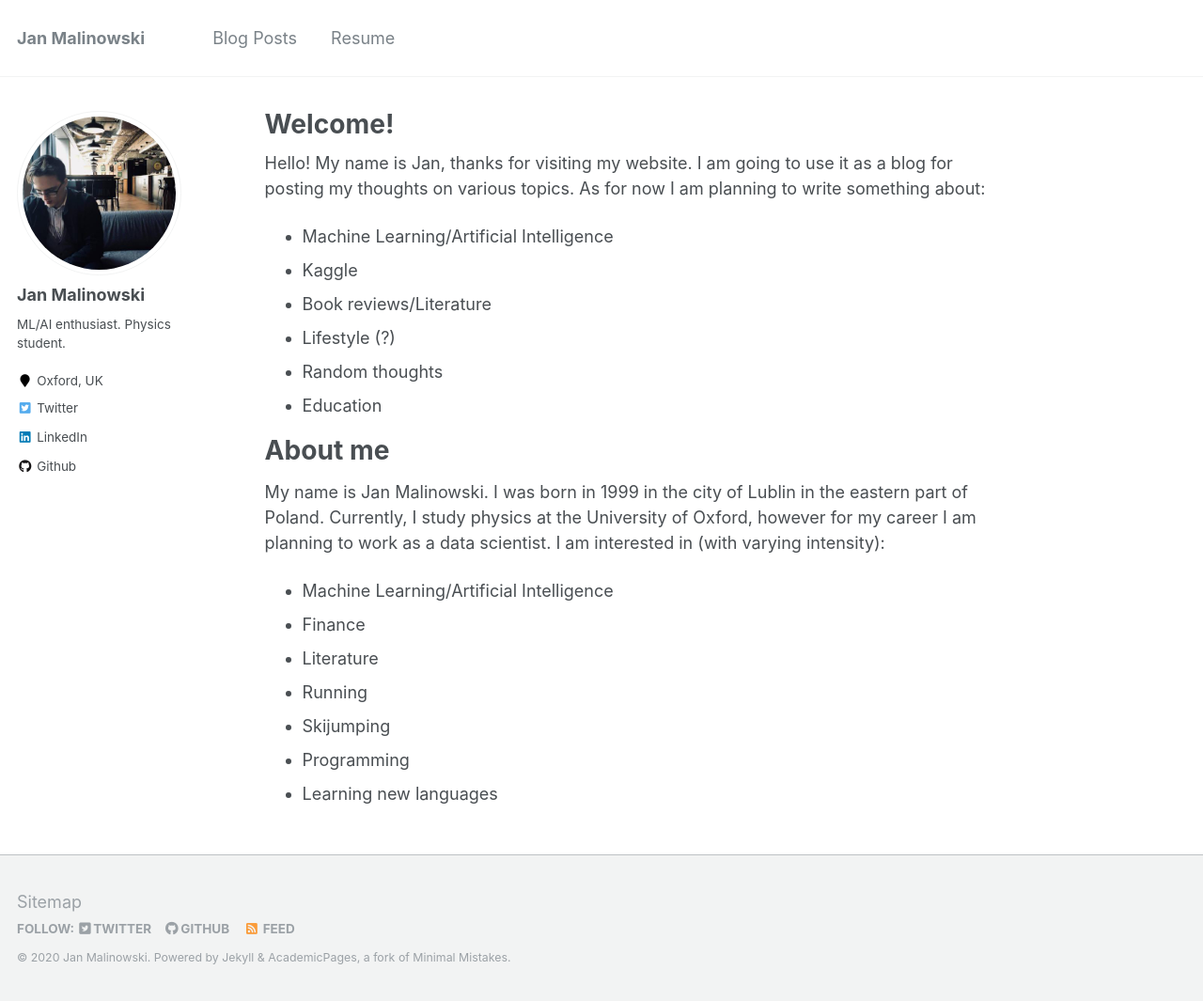
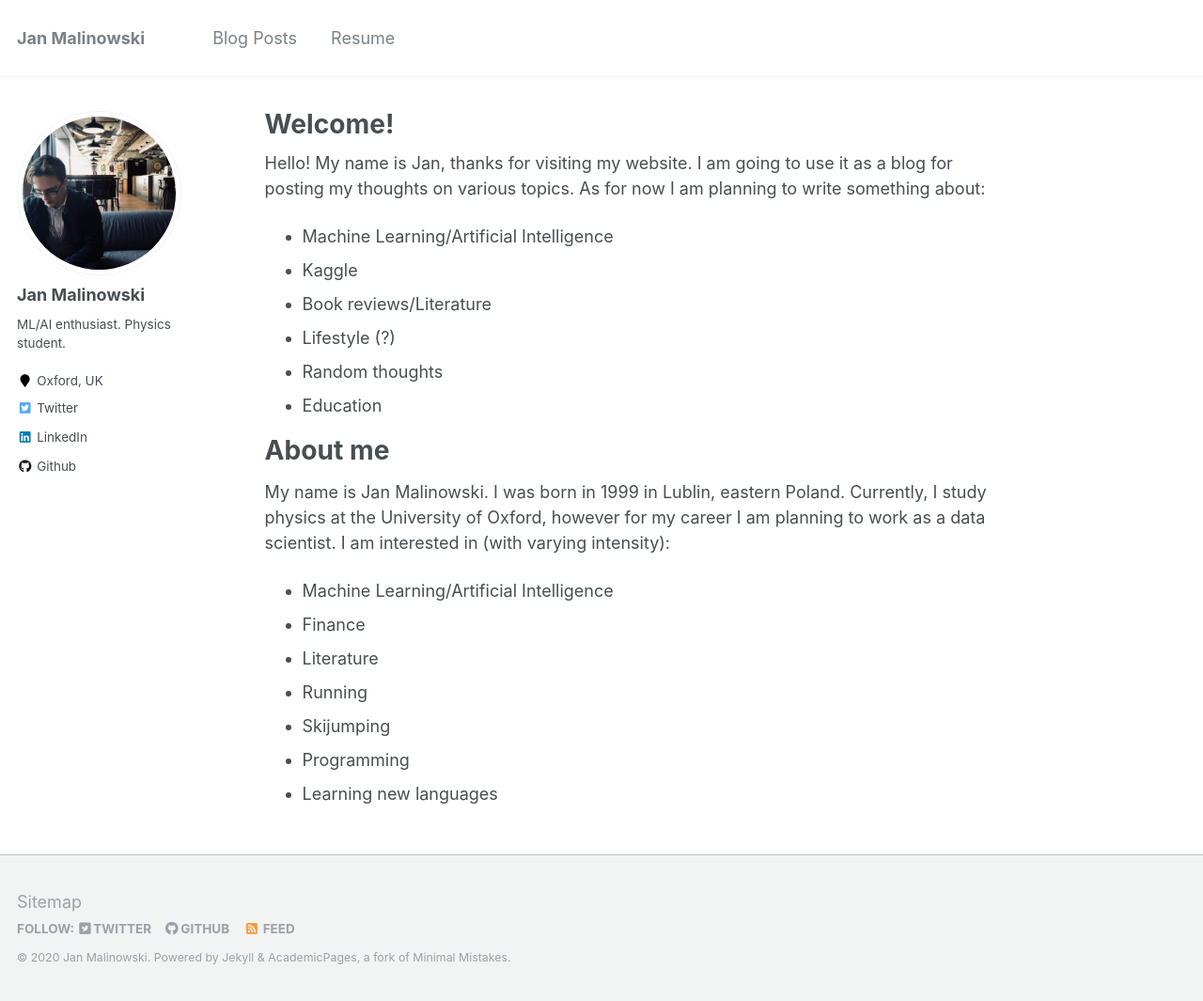
Before and after one commit to JanMalinowski/JanMalinowski.github.io, a Jekyll site: the page built from _pages/about.md, in a window 1280 px wide and 1065 px high. Shown: the whole window at 94% size. Built offline with Jekyll 4.4.1, drawn with Linux system fonts in a browser that asks for light colours.

Commit message:
Changed about me

```diff
--- a/_pages/about.md
+++ b/_pages/about.md
@@ -19,7 +19,7 @@ Hello! My name is Jan, thanks for visiting my website. I am going to use it as a
 
 # About me
 
-My name is Jan Malinowski. I was born in 1999 in the city of Lublin in the eastern part of Poland. Currently, I study physics at the University of Oxford, however for my career I am planning to work as a data scientist.
+My name is Jan Malinowski. I was born in 1999 in Lublin, eastern Poland. Currently, I study physics at the University of Oxford, however for my career I am planning to work as a data scientist.
 I am interested in (with varying intensity):
 
 - Machine Learning/Artificial Intelligence
```
